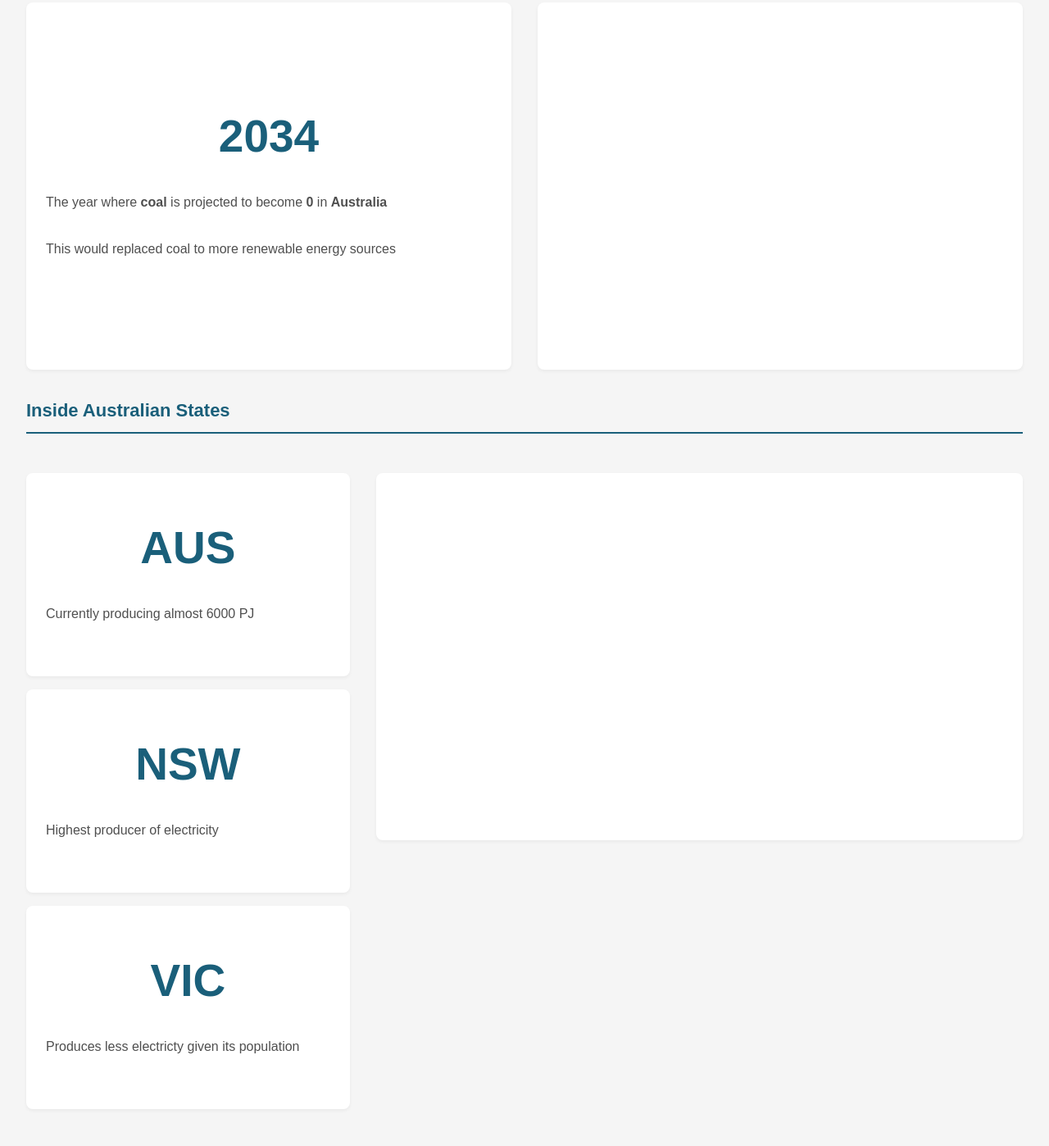
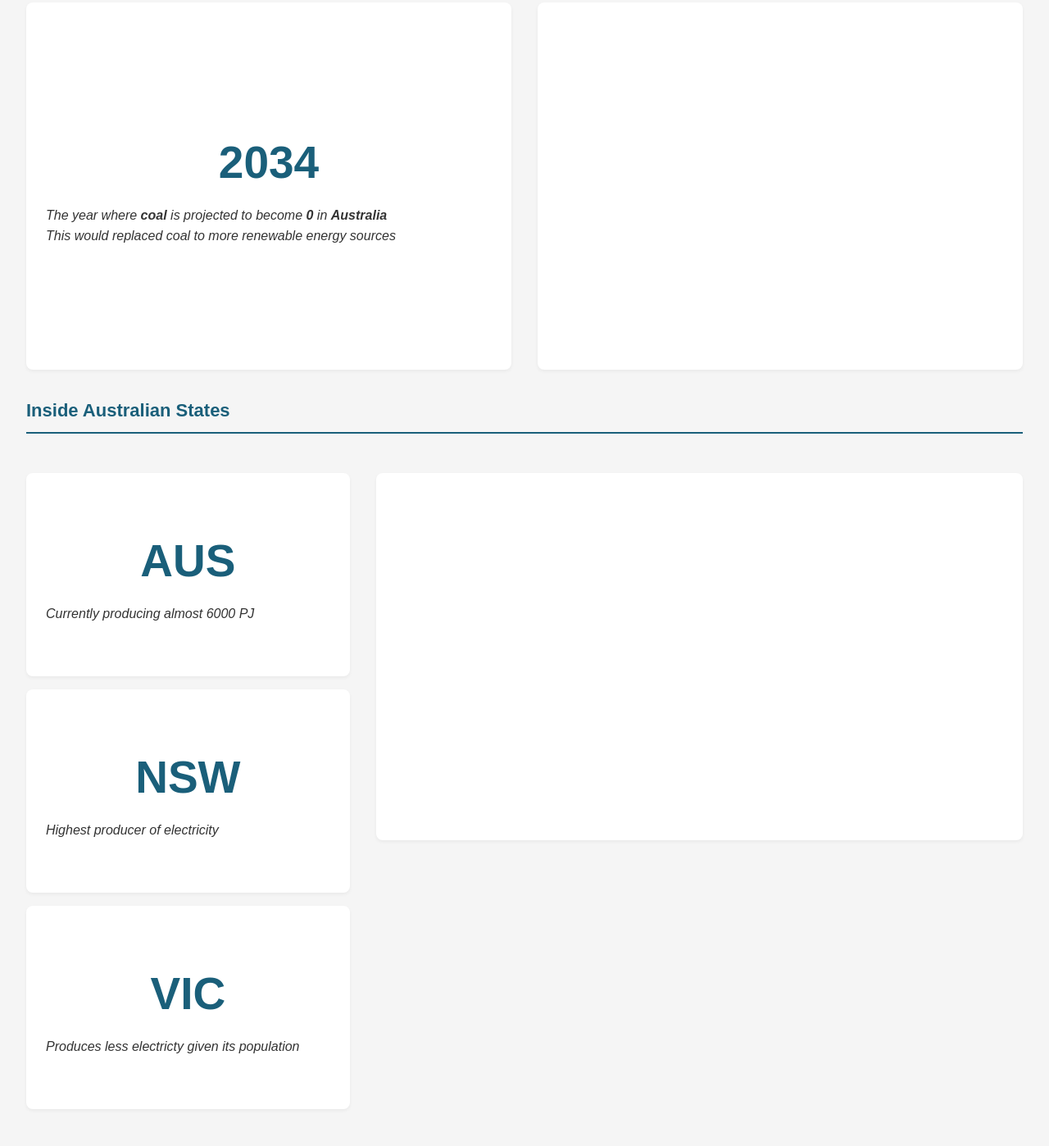
Before and after one commit to sairamishetty/FIT3179A2, a plain HTML site: page index.html in a window 1280 px wide. Shown: the part 1601-2999 px from the top of the page at 82% size. Drawn offline with Linux system fonts and the light colour scheme; a script that the page names is missing.

Commit message:
adjustments to layout

```diff
--- a/index.html
+++ b/index.html
@@ -54,8 +54,8 @@
                 <div class="bottom-row">
                     <div class="text-box">
                         <h3>2034</h3>
-                        <p>The year where <b>coal</b> is projected to become <b>0</b> in <b>Australia</b></p>
-                        <p>This would replaced coal to more renewable energy sources</p>
+                        <i>The year where <b>coal</b> is projected to become <b>0</b> in <b>Australia</b></i>
+                        <i>This would replaced coal to more renewable energy sources</i>
                     </div>
                     <div id="treemap" class="chart-container"></div>
 
@@ -69,15 +69,15 @@
             <div class="row">
                 <div class="text-column">
                     <div class="text-box">
-                        <h3>AUS</h3> <p>Currently producing almost 6000 PJ</p>
+                        <h3>AUS</h3> <i>Currently producing almost 6000 PJ</i>
                     </div>
 
                     <div class="text-box">
 
-                        <h3>NSW </h3> <p>Highest producer of electricity</p>
+                        <h3>NSW </h3> <i>Highest producer of electricity</i>
                     </div>
                     <div class="text-box">
-                        <h3>VIC</h3> <p>Produces less electricty given its population</p>
+                        <h3>VIC</h3> <i>Produces less electricty given its population</i>
                     </div>
 
                 </div>
--- a/piechart.json
+++ b/piechart.json
@@ -18,7 +18,7 @@
     "type": "ordinal"
   },
   "spec": {
-    "width": 167,
+    "width": 185,
     "height": 300,
     "layer": [
       {
@@ -80,7 +80,7 @@
       {
         "mark": {
           "type": "text",
-          "dx": 60,
+          "dx": 63,
           "dy": 100,
           "fontSize": 8,
           "fontStyle": "italic",
```
